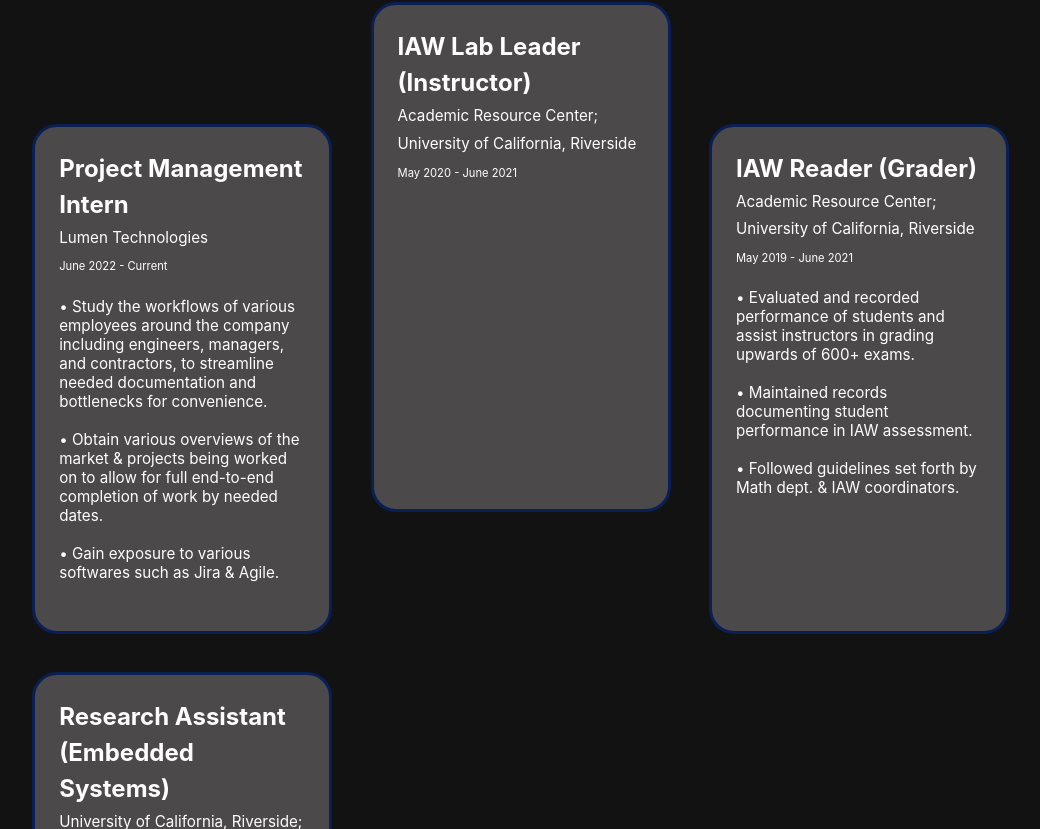
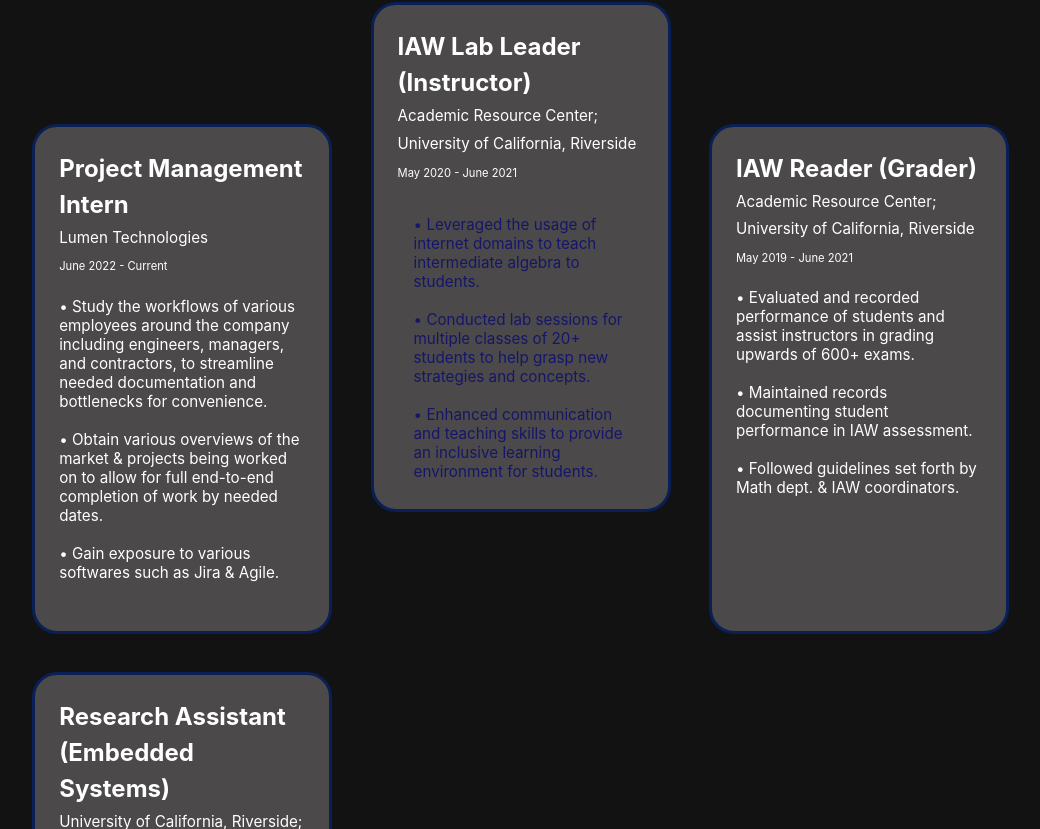
Before and after one commit to jjtrinh99/Website, a Next.js app: page / in a window 1280 px wide. Shown: the part 1113-1942 px from the top of the page, without its empty margins (19-1059 px from the left). Built offline with nearby package versions, Linux system fonts and the light colour scheme.

Commit message:
Optimize dropdown once more

```diff
--- a/styles/globals.css
+++ b/styles/globals.css
@@ -59,10 +59,11 @@ overallH{
 .dropdown {
   position: relative;
   display:inline-block;
-  color: white;
+  color: inherit;
+  background-color: inherit;
 }
 .dropdown-content {
-  display: none;
+  display: outside;
   position: absolute;
   min-width: 160px;
   background-color: inherit;
```
